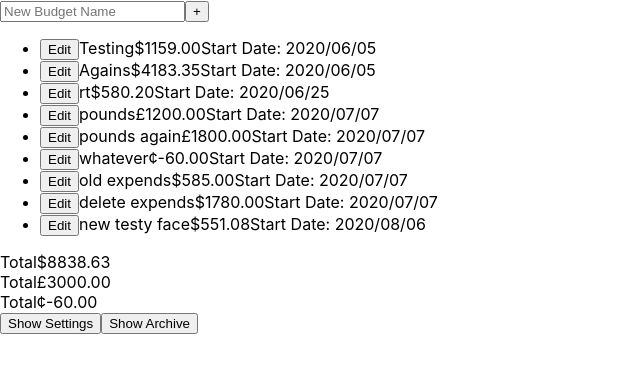
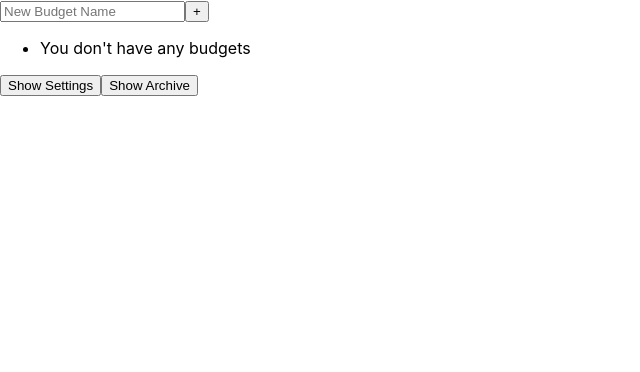
Before and after one commit to helloRupa/simply-budget, a React (Create React App) app: page / in a window 1280 px wide. Shown: the top 372 px of the page, without its empty margins (0-640 px from the left). Built offline with nearby package versions, Linux system fonts and the light colour scheme; no server answers; data requests are answered from the project's data file; the HTML template or start-up script is replaced by a standard one.

Commit message:
Load settings from file

```diff
--- a/db.json
+++ b/db.json
@@ -18,319 +18,7 @@
       ]
     }
   ],
-  "archives": [
-    {
-      "name": "First Archived",
-      "currency": "$",
-      "frequency": "month",
-      "limit": 300,
-      "startDate": "2020/06/06",
-      "endDate": "2020/08/30",
-      "totalSpent": 1290.56,
-      "totalTracking": 50.89,
-      "id": 1
-    }
-  ],
-  "budgets": [
-    {
-      "name": "Testing",
-      "currency": "$",
-      "frequency": "month",
-      "limit": 300,
-      "startDate": "2020/06/05",
-      "truncated": 0,
-      "currentPeriod": 4,
-      "id": 1
-    },
-    {
-      "name": "Agains",
-      "currency": "$",
-      "frequency": "week",
-      "limit": 300,
-      "startDate": "2020/06/05",
-      "truncated": 0,
-      "currentPeriod": 14,
-      "id": 2
-    },
-    {
-      "name": "rt",
-      "currency": "$",
-      "frequency": "week",
-      "limit": 56,
-      "startDate": "2020/06/25",
-      "truncated": 0,
-      "currentPeriod": 11,
-      "id": 3
-    },
-    {
-      "name": "pounds",
-      "currency": "£",
-      "frequency": "month",
-      "limit": 400,
-      "startDate": "2020/07/07",
-      "truncated": 0,
-      "currentPeriod": 3,
-      "id": 4
-    },
-    {
-      "name": "pounds again",
-      "currency": "£",
-      "frequency": "week",
-      "limit": 200,
-      "startDate": "2020/07/07",
-      "truncated": 0,
-      "currentPeriod": 9,
-      "id": 5
-    },
-    {
-      "name": "whatever",
-      "currency": "¢",
-      "frequency": "week",
-      "limit": 20,
-      "startDate": "2020/07/07",
-      "truncated": 0,
-      "currentPeriod": 9,
-      "id": 6
-    },
-    {
-      "name": "old expends",
-      "currency": "$",
-      "frequency": "week",
-      "limit": 100,
-      "startDate": "2020/07/07",
-      "truncated": 0,
-      "currentPeriod": 9,
-      "id": 7
-    },
-    {
-      "name": "delete expends",
-      "currency": "$",
-      "frequency": "week",
-      "limit": 200,
-      "startDate": "2020/07/07",
-      "truncated": 0,
-      "currentPeriod": 9,
-      "id": 8
-    },
-    {
-      "name": "new testy face",
-      "currency": "$",
-      "frequency": "week",
-      "limit": 120,
-      "startDate": "2020/08/06",
-      "truncated": 0,
-      "currentPeriod": 5,
-      "id": 9
-    }
-  ],
-  "expenditures": [
-    {
-      "id": 1,
-      "budgetId": 1,
-      "title": "",
-      "amount": 25.5,
-      "date": "2020/7/13",
-      "period": 1
-    },
-    {
-      "id": 2,
-      "budgetId": 2,
-      "title": "Pop Tarts",
-      "amount": 16.65,
-      "date": "2020/7/14",
-      "period": 1
-    },
-    {
-      "id": 3,
-      "budgetId": 1,
-      "title": "",
-      "amount": 15.5,
-      "date": "2020/7/14",
-      "period": 1
-    },
-    {
-      "id": 4,
-      "budgetId": 7,
-      "title": "Bread",
-      "amount": 15.5,
-      "date": "2020/7/7",
-      "period": 1
-    },
-    {
-      "id": 5,
-      "budgetId": 7,
-      "title": "Tea",
-      "amount": 10.5,
-      "date": "2020/7/8",
-      "period": 1
-    },
-    {
-      "id": 6,
-      "budgetId": 7,
-      "title": "Croissants",
-      "amount": 15.5,
-      "date": "2020/7/10",
-      "period": 1
-    },
-    {
-      "id": 7,
-      "budgetId": 7,
-      "title": "Noodles",
-      "amount": 20.75,
-      "date": "2020/7/14",
-      "period": 2
-    },
-    {
-      "id": 8,
-      "budgetId": 7,
-      "title": "Milk",
-      "amount": 30,
-      "date": "2020/7/14",
-      "period": 2
-    },
-    {
-      "id": 9,
-      "budgetId": 7,
-      "title": "Mix tapes",
-      "amount": 100,
-      "date": "2020/7/22",
-      "period": 3
-    },
-    {
-      "id": 10,
-      "budgetId": 7,
-      "title": "Ham",
-      "amount": 40.5,
-      "date": "2020/7/29",
-      "period": 4
-    },
-    {
-      "id": 11,
-      "budgetId": 7,
-      "title": "Toast",
-      "amount": 21.76,
-      "date": "2020/7/30",
-      "period": 4
-    },
-    {
-      "id": 12,
-      "budgetId": 7,
-      "title": "Spam",
-      "amount": 31.25,
-      "date": "2020/7/31",
-      "period": 4
-    },
-    {
-      "id": 13,
-      "budgetId": 8,
-      "title": "Spamoni",
-      "amount": 20,
-      "date": "2020/7/31",
-      "period": 4
-    },
-    {
-      "title": "test",
-      "amount": 5.6,
-      "budgetId": 3,
-      "date": "2020/7/9",
-      "period": 3,
-      "id": 14
-    },
-    {
-      "title": "test again",
-      "amount": 30.2,
-      "budgetId": 3,
-      "date": "2020/7/9",
-      "period": 3,
-      "id": 15
-    },
-    {
-      "title": "test",
-      "amount": 14.24,
-      "budgetId": 7,
-      "date": "2020/8/9",
-      "period": 5,
-      "id": 16
-    },
-    {
-      "title": "new one",
-      "amount": 10,
-      "budgetId": 7,
-      "date": "2020/8/9",
-      "period": 5,
-      "id": 17
-    },
-    {
-      "title": "terstberst",
-      "amount": 5,
-      "budgetId": 7,
-      "date": "2020/8/9",
-      "period": 5,
-      "id": 18
-    },
-    {
-      "title": "goAway0",
-      "amount": 60,
-      "budgetId": 6,
-      "date": "2020/7/15",
-      "period": 1,
-      "id": 20
-    },
-    {
-      "title": "goAway1",
-      "amount": 60,
-      "budgetId": 6,
-      "date": "2020/7/15",
-      "period": 1,
-      "id": 21
-    },
-    {
-      "title": "goAway2",
-      "amount": 60,
-      "budgetId": 6,
-      "date": "2020/7/15",
-      "period": 1,
-      "id": 22
-    },
-    {
-      "title": "stay",
-      "amount": 60,
-      "budgetId": 6,
-      "date": "2020/7/15",
-      "period": 3,
-      "id": 23
-    },
-    {
-      "title": "old one",
-      "amount": 5,
-      "budgetId": 9,
-      "date": "2020/8/8",
-      "period": 1,
-      "id": 24
-    },
-    {
-      "title": "old one too",
-      "amount": 5,
-      "budgetId": 9,
-      "date": "2020/8/8",
-      "period": 1,
-      "id": 25
-    },
-    {
-      "title": "test",
-      "amount": 4.4,
-      "date": "2020/08/26",
-      "budgetId": 9,
-      "period": 3,
-      "id": 26
-    },
-    {
-      "title": "hi there",
-      "amount": 34.52,
-      "date": "2020/08/25",
-      "budgetId": 9,
-      "period": 3,
-      "id": 27
-    }
-  ]
+  "archives": [],
+  "budgets": [],
+  "expenditures": []
 }
--- a/src/components/settings/ImportData.js
+++ b/src/components/settings/ImportData.js
@@ -1,6 +1,35 @@
-import React, { useRef } from 'react';
+import React, { useRef, useState, useEffect } from 'react';
+import { dbKeys } from '../../constants/general';
+import { connect } from 'react-redux';
+import { patchSettings } from '../../actions/settings_actions';
 
-function ImportData() {
+function ImportData( {
+  patchSettings,
+}) {
+  const [importedData, setImportedData] = useState({});
+
+  useEffect(() => {
+    const validateData = json => {
+      for (let i = 0; i < dbKeys.length; ++i) {
+        const key = dbKeys[i];
+
+        if (!json[key]) {
+          return false;
+        }
+      }
+
+      return true;
+    };
+
+    if (Object.keys(importedData).length) {
+      if (validateData(importedData)) {
+        patchSettings(importedData.settings[0]);
+      } else {
+        console.log('invalid data');
+      }
+    }
+  }, [importedData, patchSettings]);
+
   const filePicker = useRef(null);
 
   const handleClick = e => {
@@ -8,7 +37,11 @@ function ImportData() {
   };
 
   const handleFile = e => {
-    console.log(filePicker.current.files[0])
+    const file = filePicker.current.files[0];
+
+    file.text()
+    .then(str => JSON.parse(str))
+    .then(json => setImportedData(json));
   };
 
   return <>
@@ -23,4 +56,6 @@ function ImportData() {
   </>
 }
 
-export default ImportData;
+export default connect(null, {
+  patchSettings
+})(ImportData);
--- a/src/constants/general.js
+++ b/src/constants/general.js
@@ -13,3 +13,5 @@ export const msPerDay = 86400000;
 
 export const weekDays = 7;
 export const monthDays = 30;
+
+export const dbKeys = ['settings', 'budgets', 'expenditures', 'archives'];
--- a/src/utils/comms.js
+++ b/src/utils/comms.js
@@ -143,3 +143,7 @@ export function deleteArchived(id) {
 export function fetchDb() {
   return generalFetch(dbUrl);
 };
+
+export function loadDb(json) {
+  return changeData(dbUrl, 'POST', json);
+};
```
Also changed, not shown: db_backup.json (+50 -23 lines).
